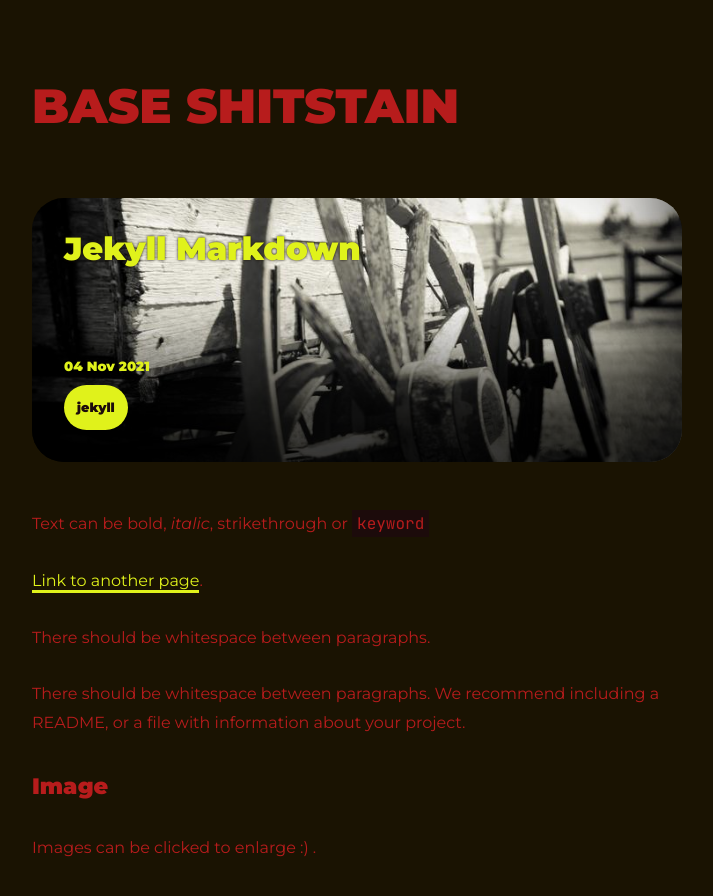
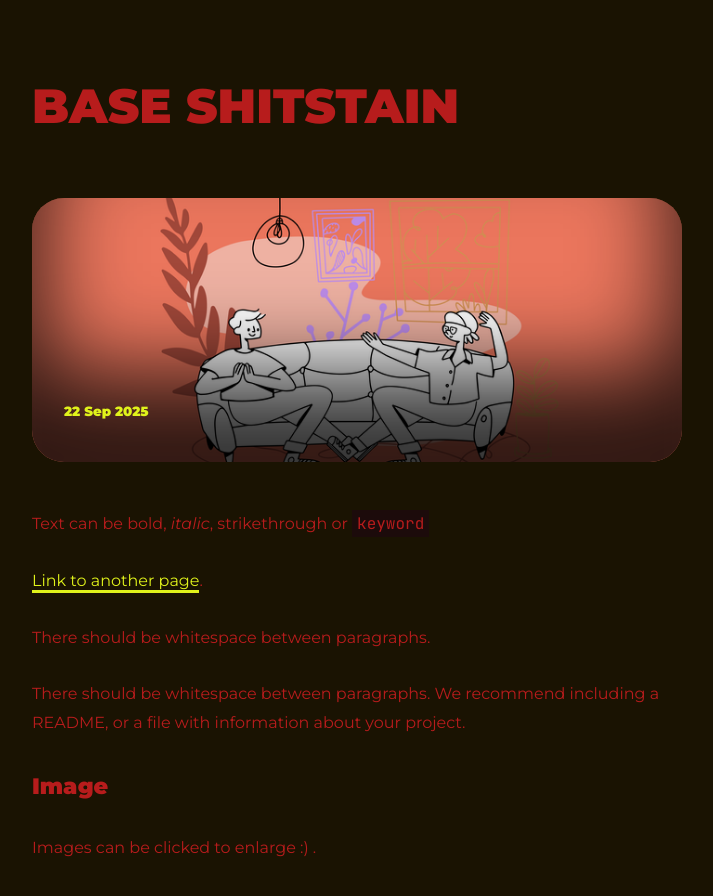
Before and after one commit to BaseShitStain/BaseShitStain.github.io, a Jekyll site: the page built from all_collections/_posts/2021-11-04-jekyll-markdown.md, in a window 1280 px wide and 900 px high. Shown: the top 896 px of the window, without its empty margins (283-996 px from the left). Built offline with Jekyll 4.4.1, drawn with Linux system fonts in a browser that asks for light colours.

Commit message:
Update 2021-11-04-jekyll-markdown.md

```diff
--- a/all_collections/_posts/2021-11-04-jekyll-markdown.md
+++ b/all_collections/_posts/2021-11-04-jekyll-markdown.md
@@ -1,9 +1,5 @@
 ---
-layout: post
-title: Jekyll Markdown
-date: 2021-11-04
-categories: ["jekyll"]
-thumbnail: "assets/images/thumb1.png"
+![Fees](Https://BaseShitStain.github.io/Web Picture.png)
 ---
 
 Text can be **bold**, _italic_, ~~strikethrough~~ or `keyword`
```
